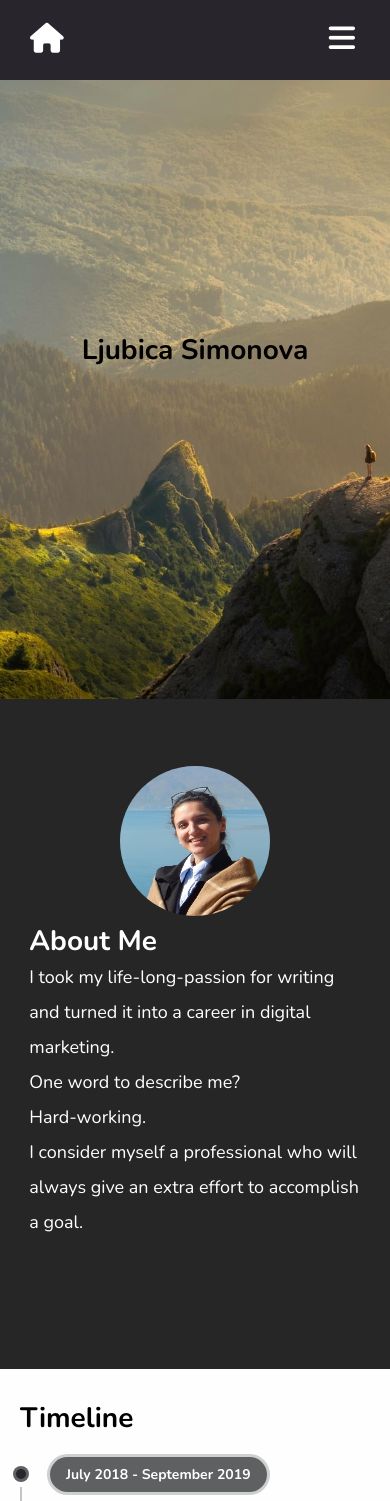
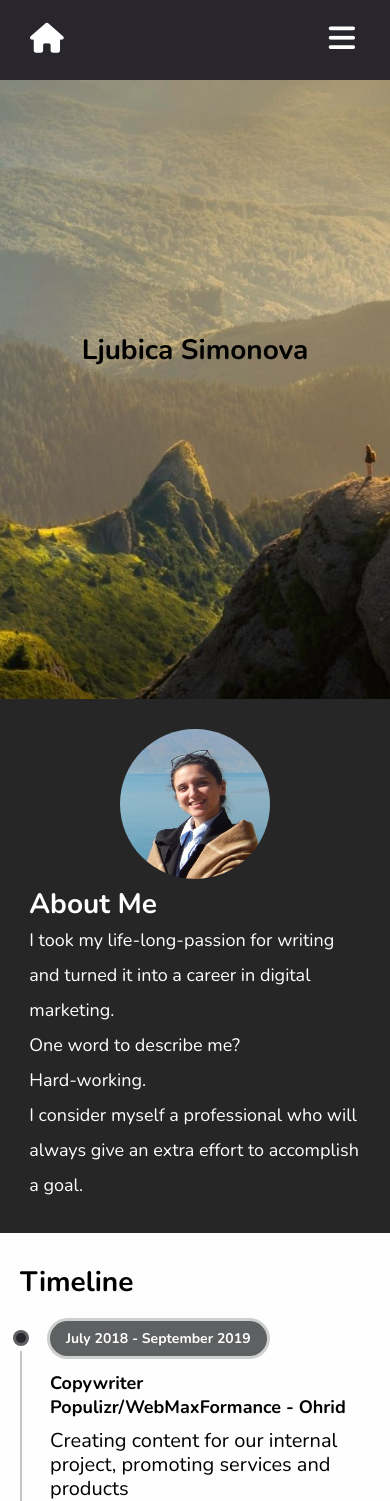
Before and after one commit to rahilka/personal-website, a PHP site: page / in a window 390 px wide. Shown: the top 1501 px of the page. Run offline with PHP 8.4, Linux system fonts and the light colour scheme; some libraries are stand-ins or nearby versions.

Commit message:
resize background. reduce css

```diff
--- a/styles.css
+++ b/styles.css
@@ -82,16 +82,17 @@ a.active,a:hover{
     flex-wrap: wrap;
     flex-direction: row;
     width: 100%;
-    height: 400px;
+    height: auto;
 }
 .about-me-area {
-    height: 380px;
+    padding: 30px 0;
+    height: auto;
 }
 .timeline-area {
-    height: 1500px;
+    height: auto;
 }
 .activism-area {
-    height: 1700px;
+    height: auto;
 }
 .text-part {
     width: 65%;
@@ -361,32 +362,9 @@ html {
     scroll-behavior: smooth;
 }
 
-@media (min-width: 2000px) {
-    .activism-area {
-        height: 1500px;
-    }
-}
-@media (min-width: 1800px) {
-    .activism-area {
-        height: 1700px;
-        max-height: 2000px;
-    }
-}
-@media (max-width: 1799px) {
-    .activism-area {
-        height: 90%;
-    }
-}
 @media (max-width: 1025px) {
     .banner-area {
         max-width: 1024px;
-        max-height: 1024px;
-    }
-    .timeline-area {
-        height: 1850px;
-    }
-    .activism-area {
-        height: 2500px;
     }
     .civic-initiative-text {
         text-align: start;
@@ -408,16 +386,12 @@ html {
     }
     .banner-area {
         max-width: 800px;
-        max-height: 1000px;
     }
     .erasmus-timeline > h2 {
         padding-left: 18px;
     }
 }
 @media (max-width: 952px){
-    .about-me-area {
-        height: 670px;
-    }
     .about-me-style {
         flex-direction: column;
     }
@@ -430,7 +404,6 @@ html {
     }
     .timeline-area {
         word-break: break-word;
-        height: 2500px;
     }
     .text-part {
         width: 100%;
@@ -476,14 +449,6 @@ html {
     #check:checked ~ ul{
       left: 0;
     }
-    .timeline-area {
-        height: 1500px;
-    }
-}
-@media screen and (min-width: 768px) and (max-width: 956px) {
-    .activism-area {
-        height: 1900px;
-    }
 }
 @media (max-width: 767px) {
     .profile-image-container {
@@ -499,9 +464,6 @@ html {
     .timeline {
         width: 100% !important;
         padding-bottom: 0;
-    }
-    .timeline-area {
-        height: 1900px;
     }
     .timeline:before {
         left: 20px !important;
@@ -526,15 +488,8 @@ html {
     }
 }
 @media screen and (min-width: 377px) and (max-width: 420px) {
-    .timeline-area {
-        height: 1650px;
-    }
     .banner-area {
         max-width: 600px;
-        max-height: 800px;
-    }
-    .activism-area {
-        height: 2080px;
     }
     .civic-initiative-text {
         width: 90%;
@@ -546,12 +501,6 @@ html {
     }
 }
 @media (max-width: 376px) {
-    .timeline-area {
-        height: 1750px;
-    }
-    .activism-area {
-        height: 90%;
-    }
     .civic-initiative-text {
         width: 90%;
         margin: 0 auto;
@@ -562,9 +511,6 @@ html {
     }
 }
 @media (max-width: 361px) {
-    .about-me-area {
-        height: 770px;
-    }
     .civic-initiative-text {
         width: 90%;
         margin: 0 auto;
@@ -574,11 +520,3 @@ html {
         padding: 0 !important;
     }
 }
-@media (max-width: 321px) {
-    .timeline-area {
-        height: 1950px;
-    }
-    .activism-area {
-        height: 2550px;
-    }
-}
```
Also changed, not shown: assets/bg3.jpg.
